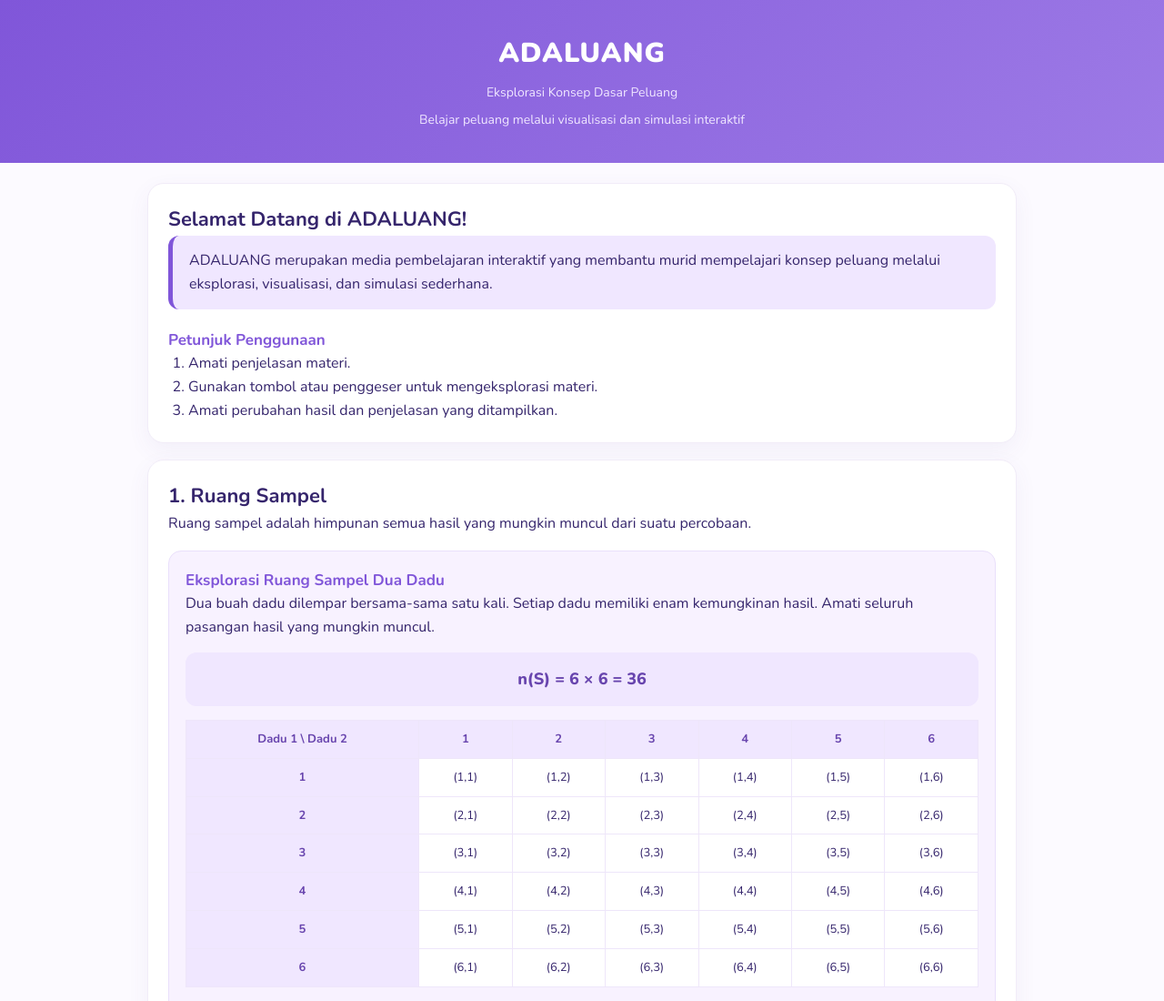
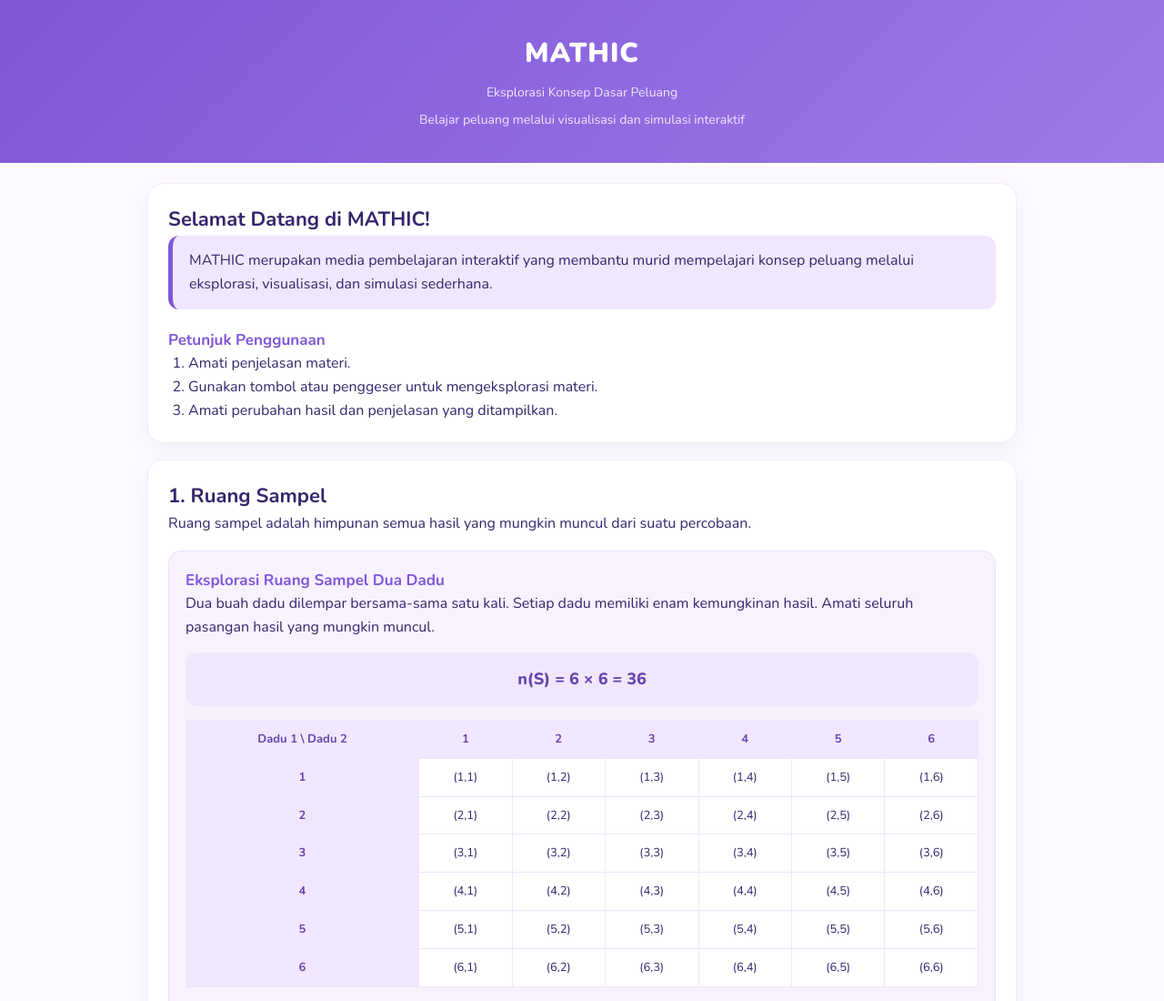
Before and after one commit to ADALUANG/fidajelek, a plain HTML site: page materi.html in a window 1280 px wide. Shown: the top 1100 px of the page at 91% size. Drawn offline with nearby package versions, Linux system fonts and the light colour scheme.

Commit message:
Update materi.html

```diff
--- a/materi.html
+++ b/materi.html
@@ -3,7 +3,7 @@
 <head>
 <meta charset="UTF-8">
 <meta name="viewport" content="width=device-width,initial-scale=1">
-<title>Materi — ADALUANG</title>
+<title>Materi — MATHIC</title>
 <link href="https://fonts.googleapis.com/css2?family=Nunito:wght@400;500;600;700;800;900&display=swap" rel="stylesheet">
 
 <style>
@@ -269,16 +269,16 @@ button{cursor:pointer}
      ============================================================ -->
 <div id="materiA" class="materi-page">
 <div class="m-header">
-  <h1>ADALUANG</h1>
+  <h1>MATHIC</h1>
   <p>Eksplorasi Konsep Dasar Peluang</p>
   <p>Belajar peluang melalui visualisasi dan simulasi interaktif</p>
 </div>
 <div class="m-container">
 
 <div class="m-panel">
-  <h2>Selamat Datang di ADALUANG!</h2>
+  <h2>Selamat Datang di MATHIC!</h2>
   <div class="m-intro">
-    ADALUANG merupakan media pembelajaran interaktif yang membantu murid mempelajari konsep peluang melalui eksplorasi, visualisasi, dan simulasi sederhana.
+    MATHIC merupakan media pembelajaran interaktif yang membantu murid mempelajari konsep peluang melalui eksplorasi, visualisasi, dan simulasi sederhana.
   </div>
   <h3>Petunjuk Penggunaan</h3>
   <ol style="margin-left:22px">
```
